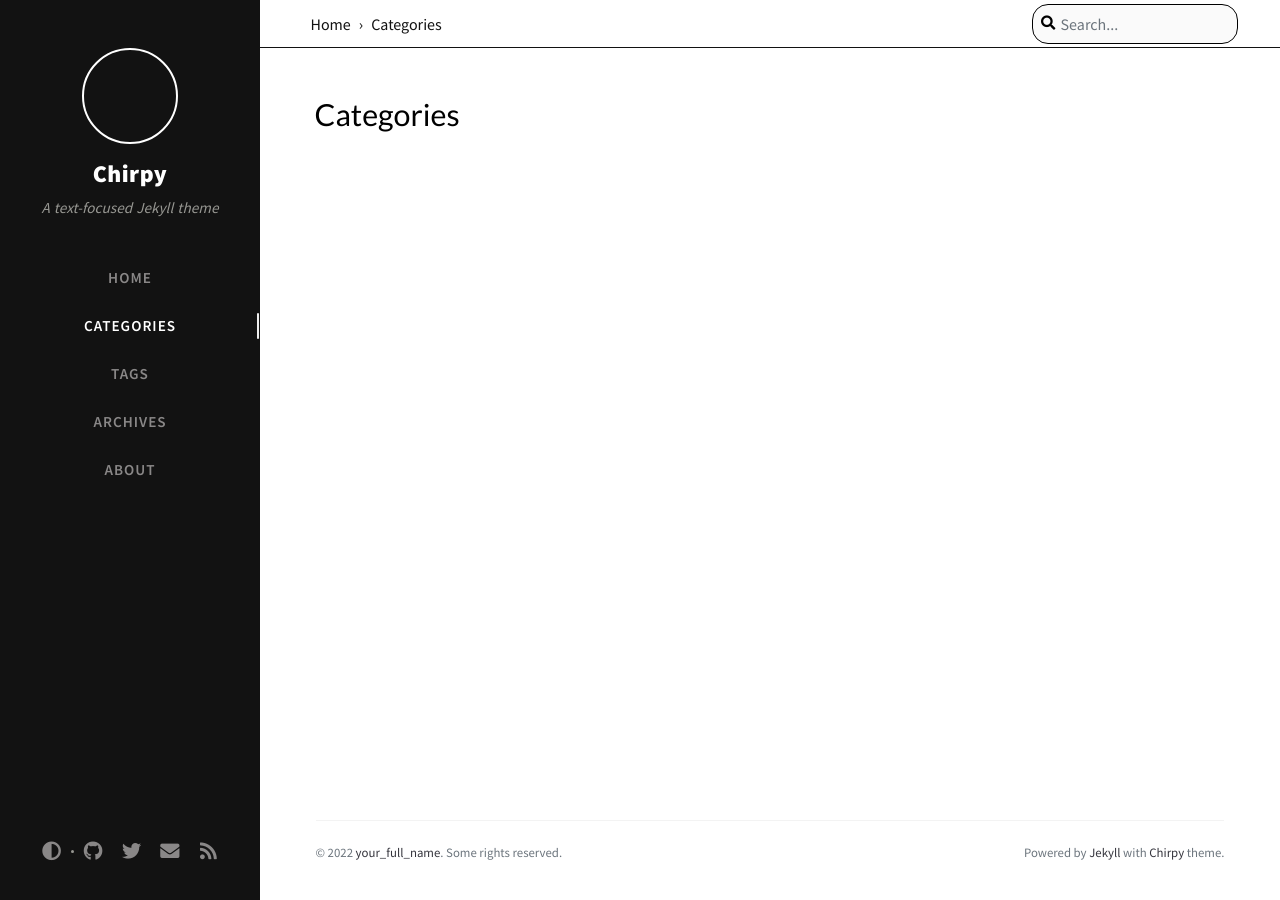
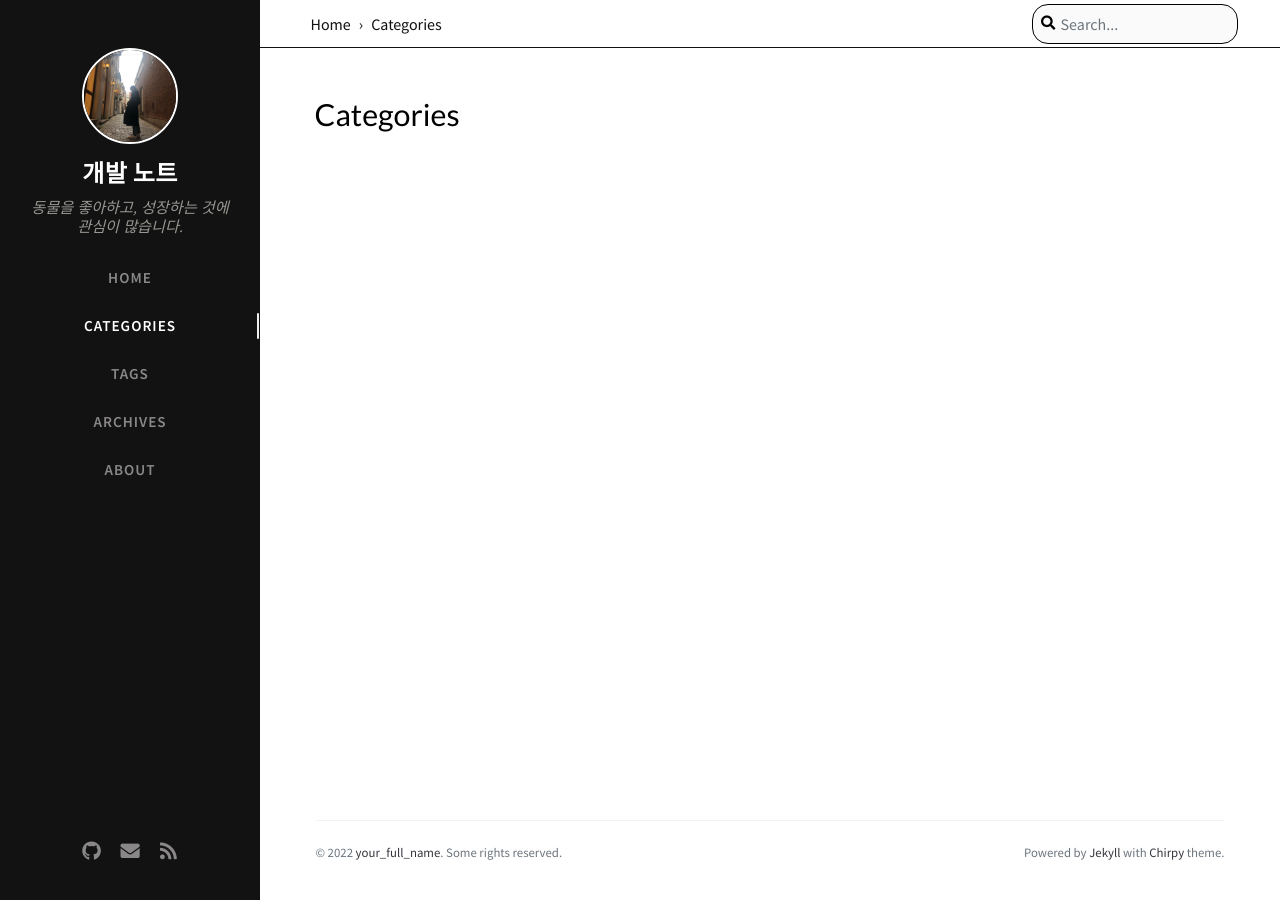
Before and after one commit to raeyoung-kim/raeyoung-kim.github.io, a Jekyll site: the page built from _tabs/categories.md, in a window 1280 px wide. Built offline with Jekyll 4.4.1, drawn with Linux system fonts in a browser that asks for light colours; nearby versions of some CDN libraries; comment, search, counter and statistics services are not loaded.

Commit message:
config.yml 파일 수정

```diff
--- a/_config.yml
+++ b/_config.yml
@@ -10,20 +10,20 @@ baseurl: ''
 # The language of the webpage › http://www.lingoes.net/en/translator/langcode.htm
 # If it has the same name as one of the files in folder `_data/locales`, the layout language will also be changed,
 # otherwise, the layout language will use the default value of 'en'.
-lang: en
+lang: ko
 
 # Additional parameters for datetime localization, optional. › https://github.com/iamkun/dayjs/tree/dev/src/locale
 prefer_datetime_locale:
 
 # Change to your timezone › http://www.timezoneconverter.com/cgi-bin/findzone/findzone
-timezone: Asia/Shanghai
+timezone: Asia/Seoul
 
 # jekyll-seo-tag settings › https://github.com/jekyll/jekyll-seo-tag/blob/master/docs/usage.md
 # ↓ --------------------------
 
-title: Chirpy                          # the main title
+title: 개발 노트                          # the main title
 
-tagline: A text-focused Jekyll theme   # it will display as the sub-title
+tagline: 동물을 좋아하고, 성장하는 것에 관심이 많습니다.   # it will display as the sub-title
 
 description: >-                        # used by seo meta and the atom feed
   A minimal, responsive, and powerful Jekyll theme for presenting professional writing.
@@ -34,18 +34,18 @@ url: 'https://raeyoung-kim.github.io'
 github:
   username: raeyoung-kim             # change to your github username
 
-twitter:
-  username: twitter_username            # change to your twitter username
+# twitter:
+#   username: twitter_username            # change to your twitter username
 
 social:
   # Change to your full name.
   # It will be displayed as the default author of the posts and the copyright owner in the Footer
   name: your_full_name
-  email: example@doamin.com             # change to your email address
+  email: 760kry@gmail.com             # change to your email address
   links:
     # The first element serves as the copyright owner's link
     - https://twitter.com/username      # change to your twitter homepage
-    - https://github.com/username       # change to your github homepage
+    - https://github.com/raeyoung-kim       # change to your github homepage
     # Uncomment below to add more social links
     # - https://www.facebook.com/username
     # - https://www.linkedin.com/in/username
@@ -83,7 +83,7 @@ theme_mode:   # [light|dark]
 img_cdn:
 
 # the avatar on sidebar, support local or CORS resources
-avatar:
+avatar: /assets/img/avatar.png
 
 # boolean type, the global switch for ToC in posts.
 toc: true
--- a/_data/contact.yml
+++ b/_data/contact.yml
@@ -3,9 +3,6 @@
 -
   type: github
   icon: 'fab fa-github'
--
-  type: twitter
-  icon: 'fab fa-twitter'
 -
   type: email
   icon: 'fas fa-envelope'
--- a/_includes/sidebar.html
+++ b/_includes/sidebar.html
@@ -54,12 +54,12 @@
   <div class="sidebar-bottom mt-auto d-flex flex-wrap justify-content-center align-items-center">
 
     {% unless site.theme_mode %}
-      <button class="mode-toggle btn" aria-label="Switch Mode">
+      <!-- <button class="mode-toggle btn" aria-label="Switch Mode">
         <i class="fas fa-adjust"></i>
-      </button>
+      </button> -->
 
       {% if site.data.contact.size > 0 %}
-        <span class="icon-border"></span>
+        <!-- <span class="icon-border"></span> -->
       {% endif %}
     {% endunless %}
 
```
Also changed, not shown: assets/img/avatar.png (added).
